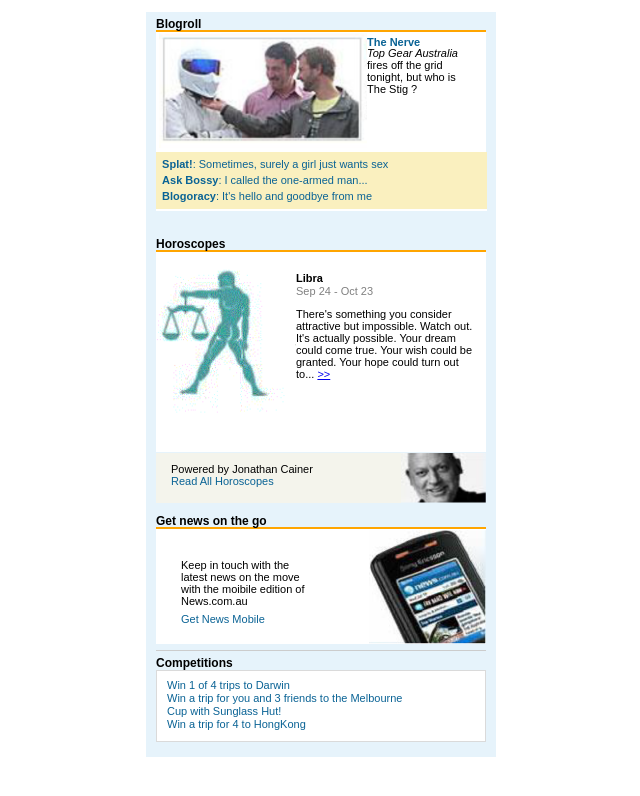
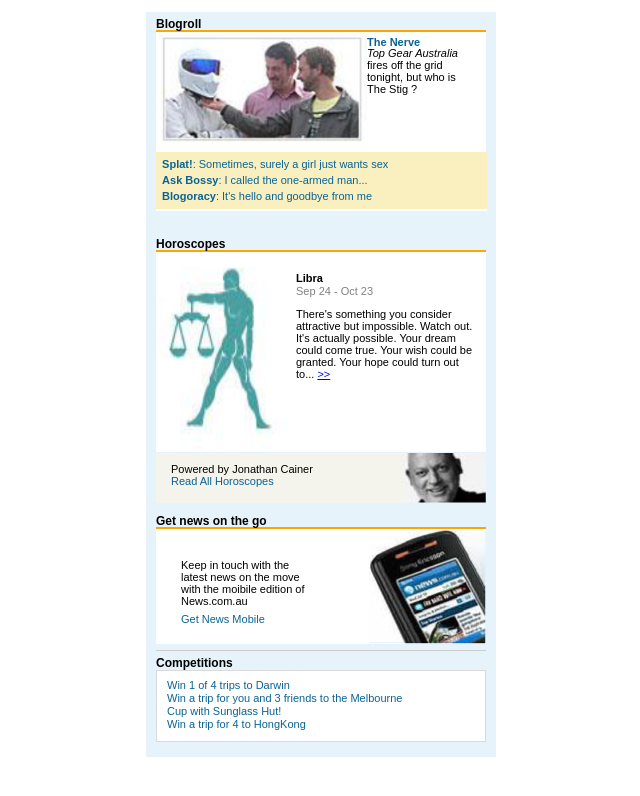
Before and after one commit to VoVanVi/vovanvi.github.io, a plain HTML site: page html-css/exercise-5/index.html in a window 1280 px wide. Shown: the whole page, without its empty margins (362-1002 px from the left). Drawn offline with Linux system fonts and the light colour scheme.

Commit message:
change img's format

```diff
--- a/html-css/exercise-5/index.html
+++ b/html-css/exercise-5/index.html
@@ -34,7 +34,7 @@
 				<div><h3 class="title_1">Horoscopes</h3></div>
 				<div class="content_2">
 					<div id="top_content_2" >
-						<img class="img_2" src="2.gif" alt="img2">
+						<img class="img_2" src="2.png" alt="img2">
 						<div class="p3">
 							<p class="title_p3"><b>Libra</b></p>
 							<p class="day">Sep 24 - Oct 23</p>
```
